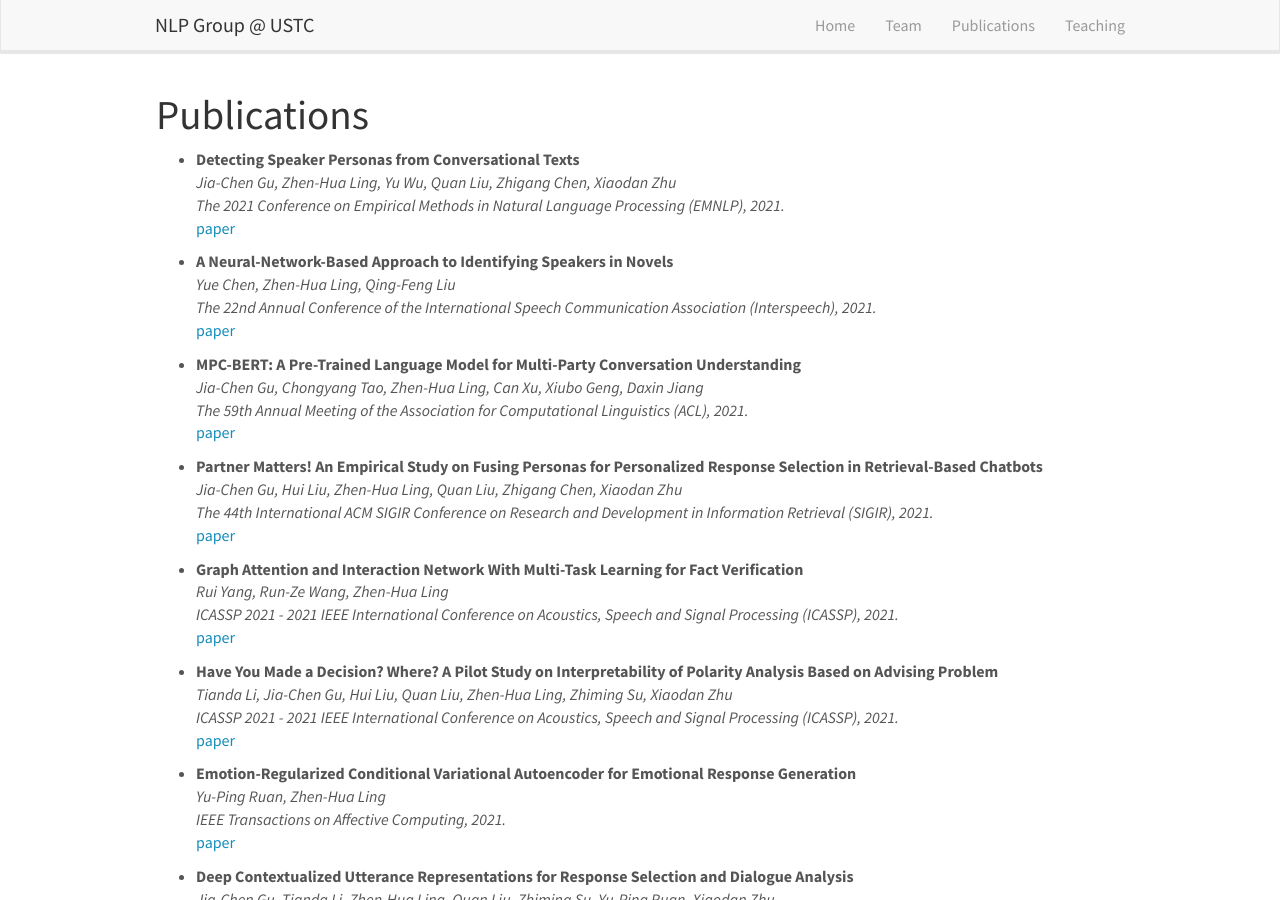
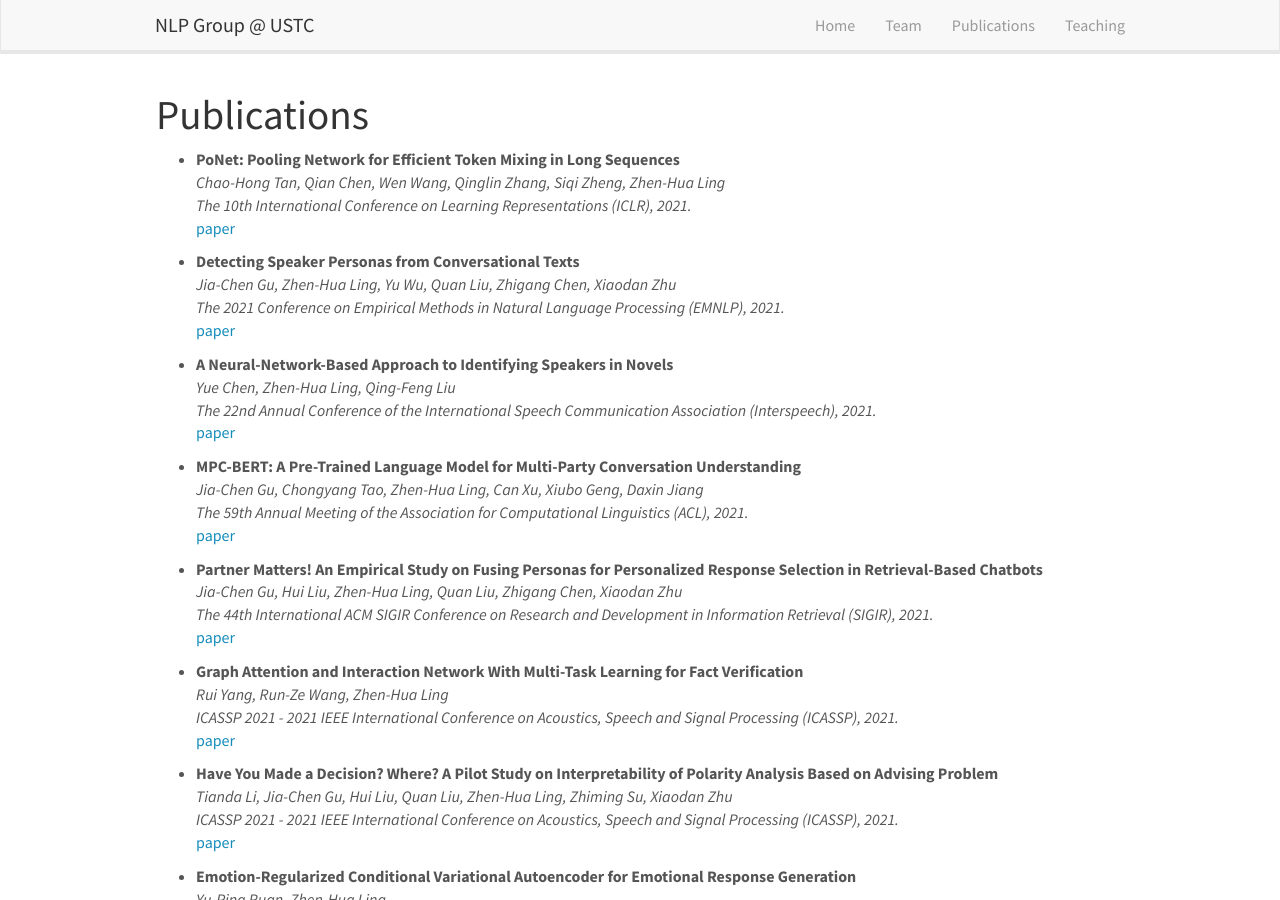
Before and after one commit to ustcnlp/ustcnlp.github.io, a Jekyll site: the page built from _pages/publications.md, in a window 1280 px wide and 900 px high. Built offline with Jekyll 4.4.1, drawn with Linux system fonts in a browser that asks for light colours; nearby versions of some CDN libraries.

```diff
--- a/_data/publist.yml
+++ b/_data/publist.yml
@@ -1,3 +1,11 @@
+- title: "PoNet: Pooling Network for Efficient Token Mixing in Long Sequences"
+  authors: Chao-Hong Tan, Qian Chen, Wen Wang, Qinglin Zhang, Siqi Zheng, Zhen-Hua Ling
+  venue: The 10th International Conference on Learning Representations (ICLR), 2021.
+  link:
+    url: https://arxiv.org/pdf/2110.02442.pdf
+    display: paper
+
+
 - title: "Detecting Speaker Personas from Conversational Texts"
   authors: Jia-Chen Gu, Zhen-Hua Ling, Yu Wu, Quan Liu, Zhigang Chen, Xiaodan Zhu
   venue: The 2021 Conference on Empirical Methods in Natural Language Processing (EMNLP), 2021.
```
